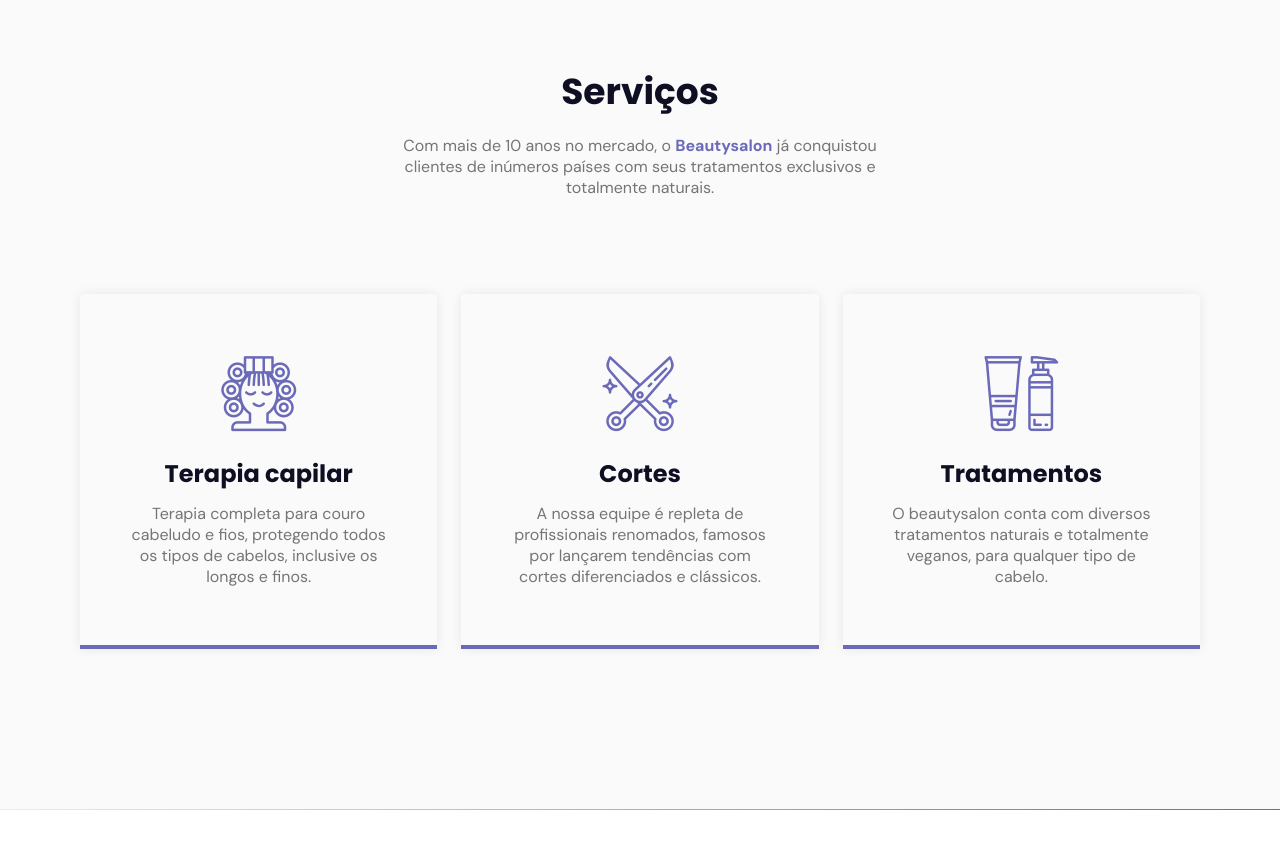
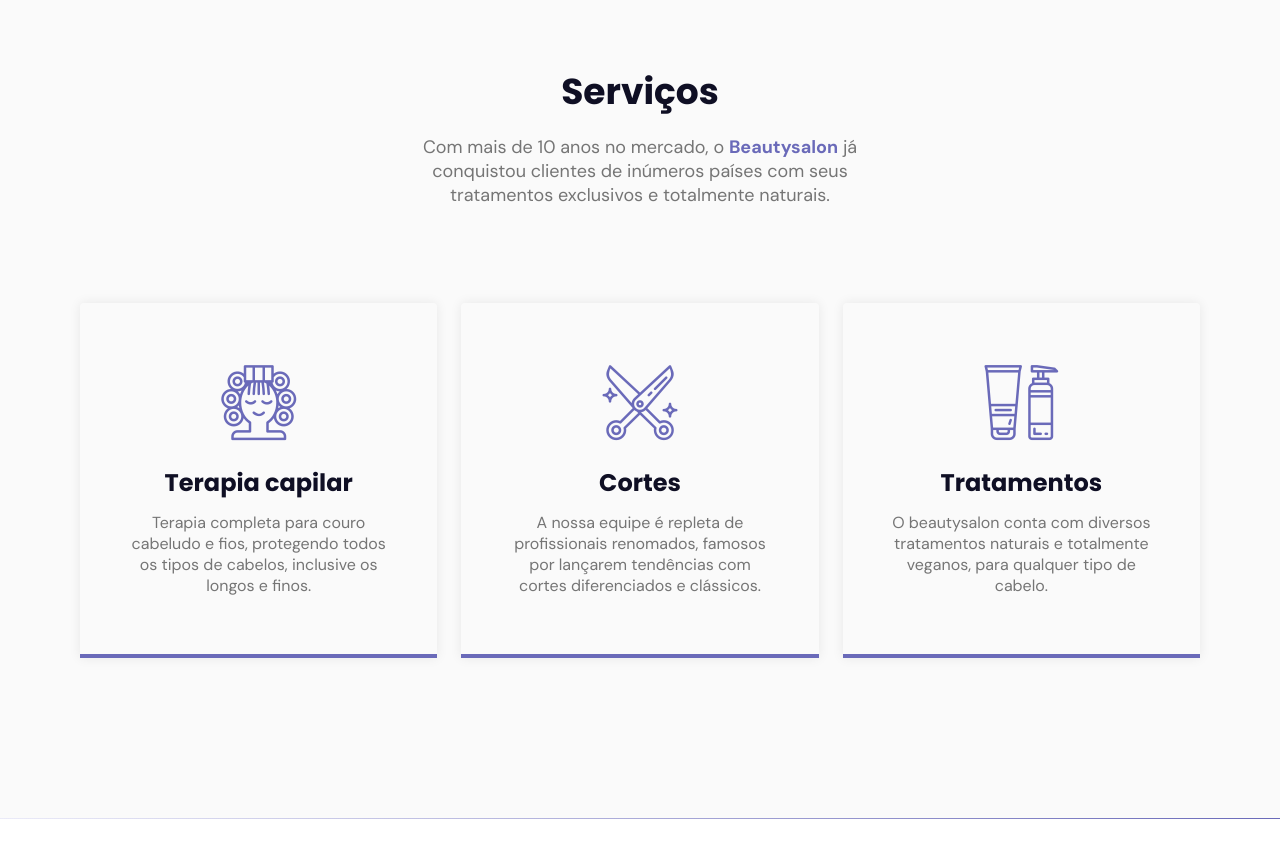
Before and after one commit to airtonlimajr/projeto-originsix, a plain HTML site: page index.html in a window 1280 px wide. Shown: the part 1420-2269 px from the top of the page. Drawn offline with nearby package versions, Linux system fonts and the light colour scheme; files whose address does not match are found by name.

Commit message:
Aula 5- Fineshed

```diff
--- a/index.html
+++ b/index.html
@@ -76,7 +76,8 @@
       <div class="container grid">
         <header>
           <h2 class="title">Serviços</h2>
-          <p>Com mais de 10 anos no mercado, o <strong>Beautysalon</strong> já conquistou clientes de inúmeros países
+          <p class="subtitle">Com mais de 10 anos no mercado, o <strong>Beautysalon</strong> já conquistou clientes de
+            inúmeros países
             com seus tratamentos exclusivos e totalmente naturais.</p>
         </header>
         <div class="cards grid">
```
Also changed, not shown: 1 other file.
